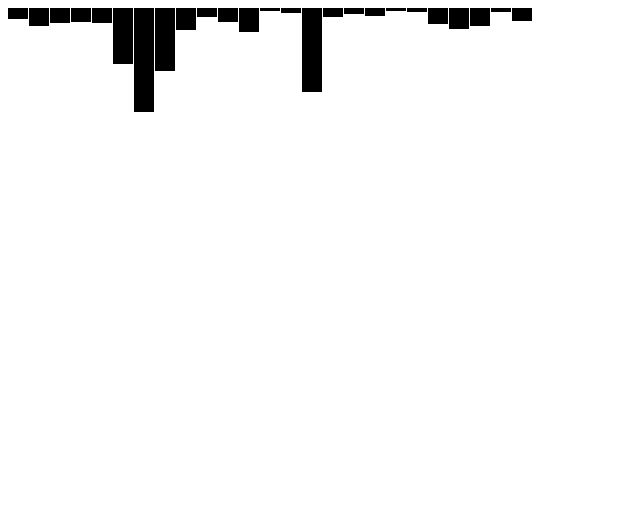
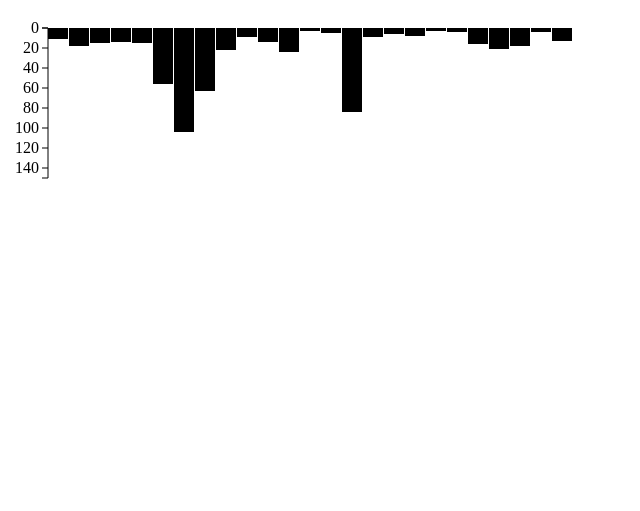
Before and after one commit to fidothe/d3-workshop-nextberlin, a plain HTML site: page index.html in a window 1280 px wide. Shown: the whole page, without its empty margins (0-640 px from the left). Drawn offline with Linux system fonts and the light colour scheme.

Commit message:
Add simple Y Axis

```diff
--- a/index.html
+++ b/index.html
@@ -35,6 +35,17 @@
         'Yeti,1967,1983,"1,2,3,4,5","William Hartnell, Patrick Troughton, Jon Pertwee, Tom Baker, Peter Davison",13,3,Serve big bad,"The Abominable Snowmen, The Web of Fear, The Five Doctors"'
       ].join('\n');
     </script>
+    <style>
+      .axis path {
+        stroke-width: 1px;
+        stroke: black;
+        fill: none;
+      }
+      .axis line {
+        stroke: black;
+        stroke-width: 1px;
+      }
+    </style>
     <script>
       var convert_csv_values = function(row) {
         return {
@@ -43,10 +54,27 @@
         };
       };
       var villains = d3.csv.parse(villains_csv, convert_csv_values);
+      // Some basic information about our chart dimensions
+      var total_width = 960,
+          total_height = 500,
+          margin = {top: 20, right: 20, bottom: 30, left: 40},
+          width = total_width - margin.left - margin.right,
+          height = total_height - margin.top - margin.bottom;
+
       // create SVG container
       var svg = d3.select('body').append('svg')
-                  .attr('width', '1000')
-                  .attr('height', '300');
+                  .attr('width', total_width)
+                  .attr('height', total_height)
+                  .append("g")
+                    .attr("transform", "translate(" + margin.left + "," + margin.top + ")");
+      // Draw the Y axis
+      var y_scale = d3.scale.identity();
+      y_scale.range([0, 150]);
+      var y_axis = d3.svg.axis()
+                         .scale(y_scale)
+                         .orient('left');
+      svg.append('g').attr('class', 'y axis').call(y_axis);
+      // Now draw the bars
       svg.selectAll('rect')
          .data(villains)
          .enter()
```
